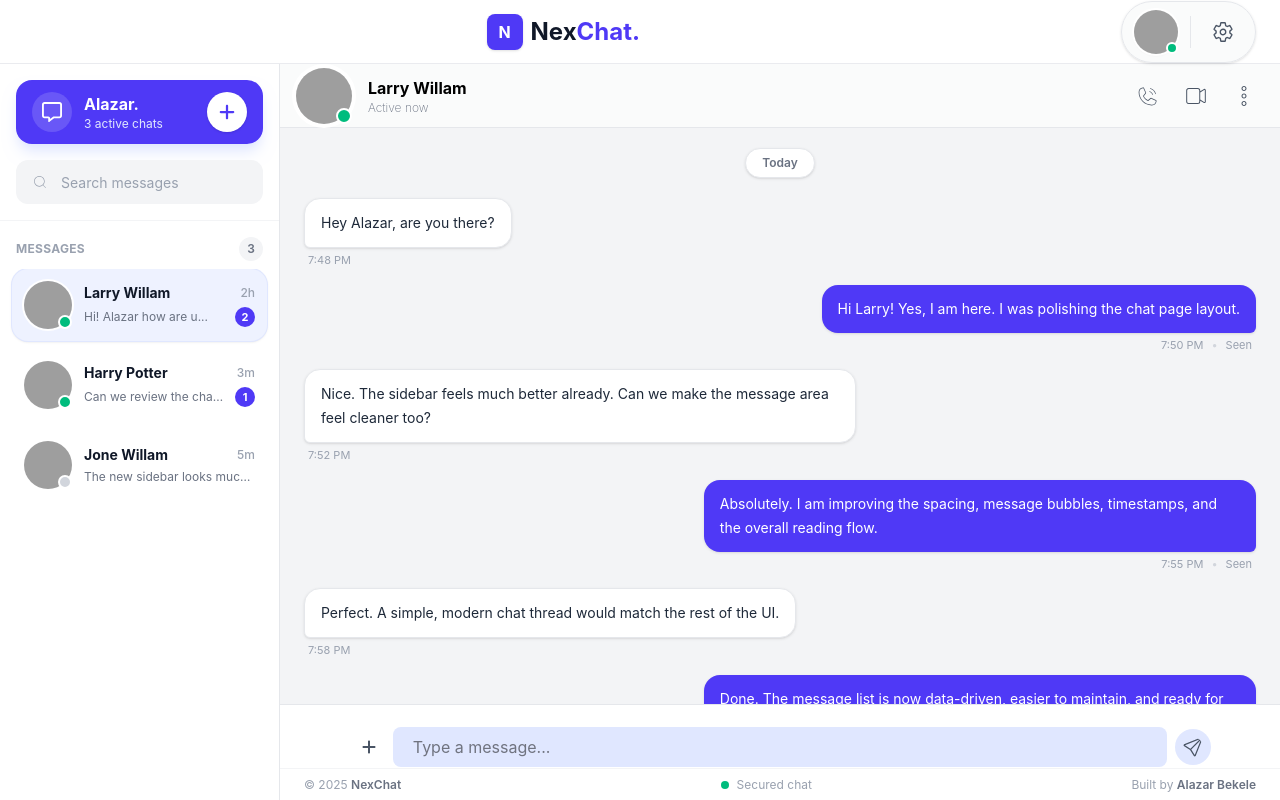
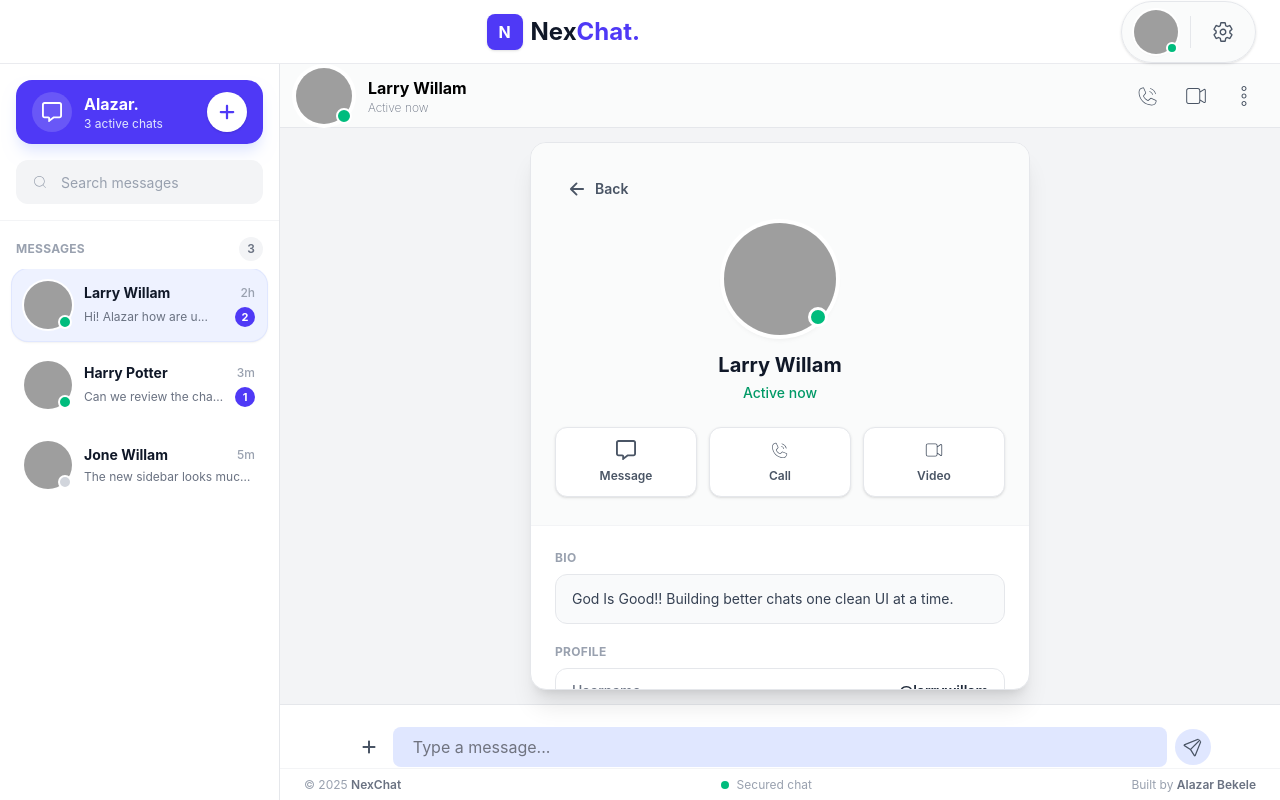
Before and after one commit to AlazarBekele/Real-Time-Chat-App, a React (Vite) app in the folder frontend/vite-project/: page /main in a window 1280 px wide. Both pictures are taken after a click on the button 324 px from the left and 95 px from the top of the page. Built offline with nearby package versions, Linux system fonts and the light colour scheme; grey boxes are pictures that could not be loaded.

Commit message:
feat: finish user profile pop up

```diff
--- a/frontend/vite-project/src/App.jsx
+++ b/frontend/vite-project/src/App.jsx
@@ -1,4 +1,5 @@
 import { Link, Routes, Route } from "react-router-dom";
+// Pages
 import Mainpage from "./Components/Main/mainpage.jsx";
 import LoginPage from "./Components/Authentication/LoginPage/loginpage.jsx";
 import Register from "./Components/Authentication/Registration/registration.jsx";
--- a/frontend/vite-project/src/Components/Authentication/Registration/registration.jsx
+++ b/frontend/vite-project/src/Components/Authentication/Registration/registration.jsx
@@ -3,7 +3,7 @@ import { useState } from "react";
 import { Icons } from "../../../assets/Icons/Icons";
 
 import { createUserWithEmailAndPassword } from "firebase/auth";
-import { doc, setDoc, serverTimestamp } from "firebase/firestore";
+
 import { auth, db } from "../../../firebase/firebase";
 
 // Showing Authentication row
--- a/frontend/vite-project/src/Components/Chat/ChatHeader/head.jsx
+++ b/frontend/vite-project/src/Components/Chat/ChatHeader/head.jsx
@@ -1,18 +1,19 @@
 import { Icons } from "../../../assets/Icons/Icons";
 
-function Chathead() {
+function Chathead({ setView }) {
   return (
     <>
       <div className="w-full h-[8vh] p-4 flex justify-between items-center border-b border-gray-200 bg-gray-50/80">
         <div className="flex justify-start items-center gap-4">
           <button
-            className="relative rounded-full outline-none focus-visible:ring-2 focus-visible:ring-indigo-500 focus-visible:ring-offset-2"
+            className="relative rounded-full outline-none focus-visible:ring-2 focus-visible:ring-indigo-500 focus-visible:ring-offset-2 cursor-pointer"
             type="button"
           >
             <img
               className="object-cover size-14 rounded-full ring-4 ring-white shadow-sm"
               src="https://i.pinimg.com/736x/57/bb/d3/57bbd33f3b0d9159e3d9d3e9f4ac6450.jpg"
               alt="Profile"
+              onClick={() => setView("profile")}
             />
             <span className="absolute bottom-0 right-0 size-4 rounded-full border-2 border-white bg-emerald-500"></span>
           </button>
--- a/frontend/vite-project/src/Components/Chat/chatside.jsx
+++ b/frontend/vite-project/src/Components/Chat/chatside.jsx
@@ -1,17 +1,20 @@
+import { useState } from "react";
 import Chathead from "./ChatHeader/head";
-import Chatbody from "./ChatBody/chatbody";
+// Render Multi Components
+import RenderChatBody from "./renderComponent/renderComponent";
 import Chatinput from "./Ownerinput/Chatinput";
 import Chatfooter from "./ChatFooter/chatfooter";
 
 function Chatpage() {
+  const [view, setView] = useState("chat");
   return (
     <>
       <div className="w-[80%] h-screen">
         <div className="w-full h-[8vh]">
-          <Chathead />
+          <Chathead setView={setView} />
         </div>
         <div className="w-full h-[72vh] bg-gray-100">
-          <Chatbody />
+          <RenderChatBody view={view} setView={setView} />
         </div>
         <div className="w-full h-[8vh]">
           <Chatinput />
--- /dev/null
+++ b/frontend/vite-project/src/Components/Chat/renderComponent/renderComponent.jsx
@@ -0,0 +1,16 @@
+// Pages
+import Chatbody from "../ChatBody/chatbody";
+import UserProfile from "../../userProfile/userprofile";
+
+function RenderChatBody({ view, setView }) {
+  return (
+    <>
+      <div className="w-full h-[100%] flex justify-center items-center">
+        {view === "chat" && <Chatbody />}
+        {view === "profile" && <UserProfile setView={setView} />}
+      </div>
+    </>
+  );
+}
+
+export default RenderChatBody;
--- /dev/null
+++ b/frontend/vite-project/src/Components/userProfile/userprofile.jsx
@@ -0,0 +1,120 @@
+import { Icons } from "../../assets/Icons/Icons";
+
+function UserProfile({ setView }) {
+  const imgUrl =
+    "https://i.pinimg.com/736x/57/bb/d3/57bbd33f3b0d9159e3d9d3e9f4ac6450.jpg";
+
+  const profileDetails = [
+    { label: "Username", value: "@larrywillam" },
+    { label: "Phone", value: "+1 (555) 017-2849" },
+    { label: "Shared media", value: "124 files" },
+  ];
+
+  return (
+    <aside className="h-[95%] w-full max-w-[500px] overflow-hidden rounded-2xl border border-gray-200 bg-white shadow-xl">
+      <div className="h-full overflow-auto">
+        <div className="border-b border-gray-100 bg-gray-50/80 px-6 py-7">
+          <button
+            className="mb-4 inline-flex items-center gap-2 rounded-full px-3 py-2 text-sm font-semibold text-gray-600 transition hover:bg-white hover:text-indigo-600 focus-visible:outline-none focus-visible:ring-2 focus-visible:ring-indigo-500 focus-visible:ring-offset-2"
+            type="button"
+            onClick={() => setView("chat")}
+          >
+            <Icons.back className="size-5" />
+            Back
+          </button>
+          <div className="flex flex-col items-center text-center">
+            <div className="relative">
+              <img
+                className="size-28 rounded-full object-cover ring-4 ring-white shadow-md"
+                src={imgUrl}
+                alt="Larry Willam"
+              />
+              <span className="absolute bottom-2 right-2 size-5 rounded-full border-[3px] border-white bg-emerald-500"></span>
+            </div>
+
+            <div className="mt-4">
+              <h1 className="text-xl font-bold text-gray-900">Larry Willam</h1>
+              <p className="mt-1 text-sm font-medium text-emerald-600">
+                Active now
+              </p>
+            </div>
+          </div>
+
+          <div className="mt-6 grid grid-cols-3 gap-3">
+            <button
+              className="flex flex-col items-center gap-2 rounded-xl border border-gray-200 bg-white px-3 py-3 text-xs font-semibold text-gray-600 shadow-sm transition hover:border-indigo-200 hover:bg-indigo-50 hover:text-indigo-600 focus-visible:outline-none focus-visible:ring-2 focus-visible:ring-indigo-500 focus-visible:ring-offset-2"
+              type="button"
+              onClick={() => setView("chat")}
+            >
+              <Icons.message className="size-5" />
+              Message
+            </button>
+            <button
+              className="flex flex-col items-center gap-2 rounded-xl border border-gray-200 bg-white px-3 py-3 text-xs font-semibold text-gray-600 shadow-sm transition hover:border-indigo-200 hover:bg-indigo-50 hover:text-indigo-600 focus-visible:outline-none focus-visible:ring-2 focus-visible:ring-indigo-500 focus-visible:ring-offset-2"
+              type="button"
+            >
+              <Icons.call className="size-5" />
+              Call
+            </button>
+            <button
+              className="flex flex-col items-center gap-2 rounded-xl border border-gray-200 bg-white px-3 py-3 text-xs font-semibold text-gray-600 shadow-sm transition hover:border-indigo-200 hover:bg-indigo-50 hover:text-indigo-600 focus-visible:outline-none focus-visible:ring-2 focus-visible:ring-indigo-500 focus-visible:ring-offset-2"
+              type="button"
+            >
+              <Icons.videocall className="size-5" />
+              Video
+            </button>
+          </div>
+        </div>
+
+        <div className="space-y-5 px-6 py-6">
+          <section>
+            <p className="text-xs font-bold uppercase tracking-wide text-gray-400">
+              Bio
+            </p>
+            <p className="mt-2 rounded-xl border border-gray-200 bg-gray-50 px-4 py-3 text-sm leading-6 text-gray-700">
+              God Is Good!! Building better chats one clean UI at a time.
+            </p>
+          </section>
+
+          <section>
+            <p className="text-xs font-bold uppercase tracking-wide text-gray-400">
+              Profile
+            </p>
+            <div className="mt-2 divide-y divide-gray-100 rounded-xl border border-gray-200 bg-white">
+              {profileDetails.map((detail) => (
+                <div
+                  className="flex items-center justify-between gap-4 px-4 py-3"
+                  key={detail.label}
+                >
+                  <span className="text-sm font-medium text-gray-500">
+                    {detail.label}
+                  </span>
+                  <span className="text-right text-sm font-semibold text-gray-800">
+                    {detail.value}
+                  </span>
+                </div>
+              ))}
+            </div>
+          </section>
+
+          <section className="rounded-xl border border-indigo-100 bg-indigo-50 px-4 py-4">
+            <div className="flex items-start gap-3">
+              <div className="mt-1 size-2 rounded-full bg-indigo-500"></div>
+              <div>
+                <p className="text-sm font-bold text-gray-900">
+                  Last seen in this chat
+                </p>
+                <p className="mt-1 text-sm leading-6 text-gray-600">
+                  Larry usually replies within a few minutes during active
+                  hours.
+                </p>
+              </div>
+            </div>
+          </section>
+        </div>
+      </div>
+    </aside>
+  );
+}
+
+export default UserProfile;
--- a/frontend/vite-project/src/assets/Icons/Icons.jsx
+++ b/frontend/vite-project/src/assets/Icons/Icons.jsx
@@ -1,7 +1,7 @@
 import { FaPlus, FaRegMessage, FaGoogle, FaGithub } from "react-icons/fa6";
 import { CiSearch, CiUser, CiVideoOn, CiMenuKebab } from "react-icons/ci";
 import { PiPasswordThin, PiPhoneCallThin } from "react-icons/pi";
-import { IoCallOutline } from "react-icons/io5";
+import { IoArrowBackOutline, IoCallOutline } from "react-icons/io5";
 import { BsSend } from "react-icons/bs";
 import { MdDriveFileRenameOutline } from "react-icons/md";
 
@@ -18,4 +18,5 @@ export const Icons = {
   menu: CiMenuKebab,
   send: BsSend,
   name: MdDriveFileRenameOutline,
+  back: IoArrowBackOutline,
 };
```
